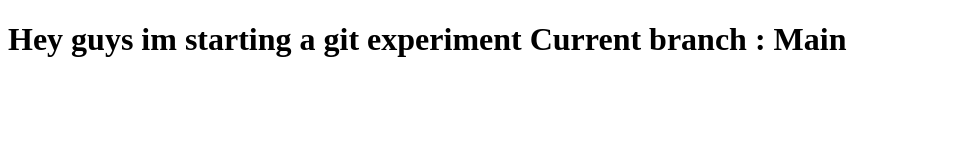
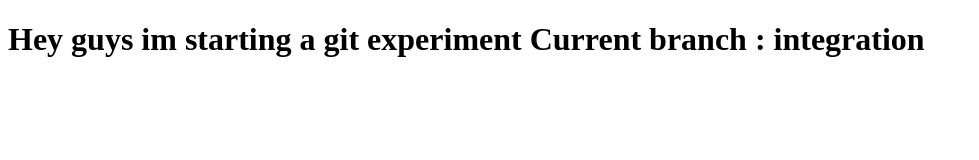
Before and after one commit to JayeshNaidu/github_experimentz, a plain HTML site: page index.html in a window 1280 px wide. Shown: the whole page, without its empty margins (0-979 px from the left). Drawn offline with Linux system fonts and the light colour scheme.

Commit message:
first push to integration branch

```diff
--- a/index.html
+++ b/index.html
@@ -2,6 +2,6 @@
 <html>
     <h1>
         Hey guys im starting a git experiment
-        Current branch : Main
+        Current branch : integration
     </h1>
 </html>
```
